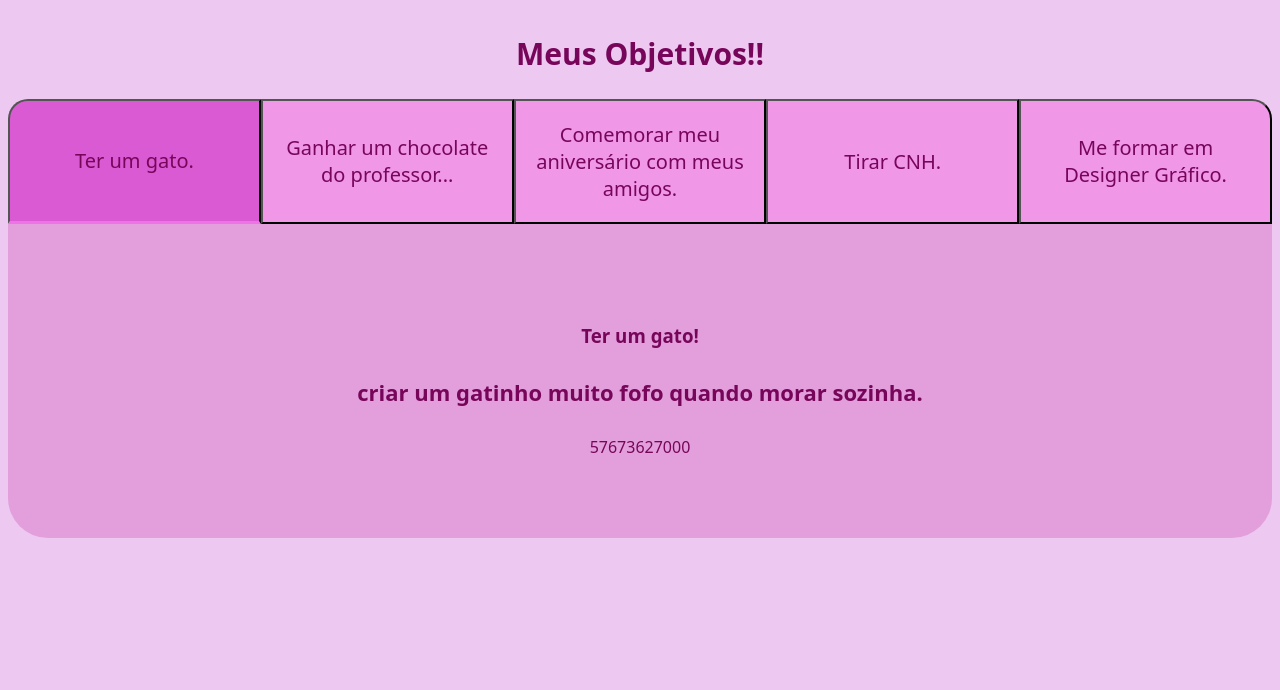
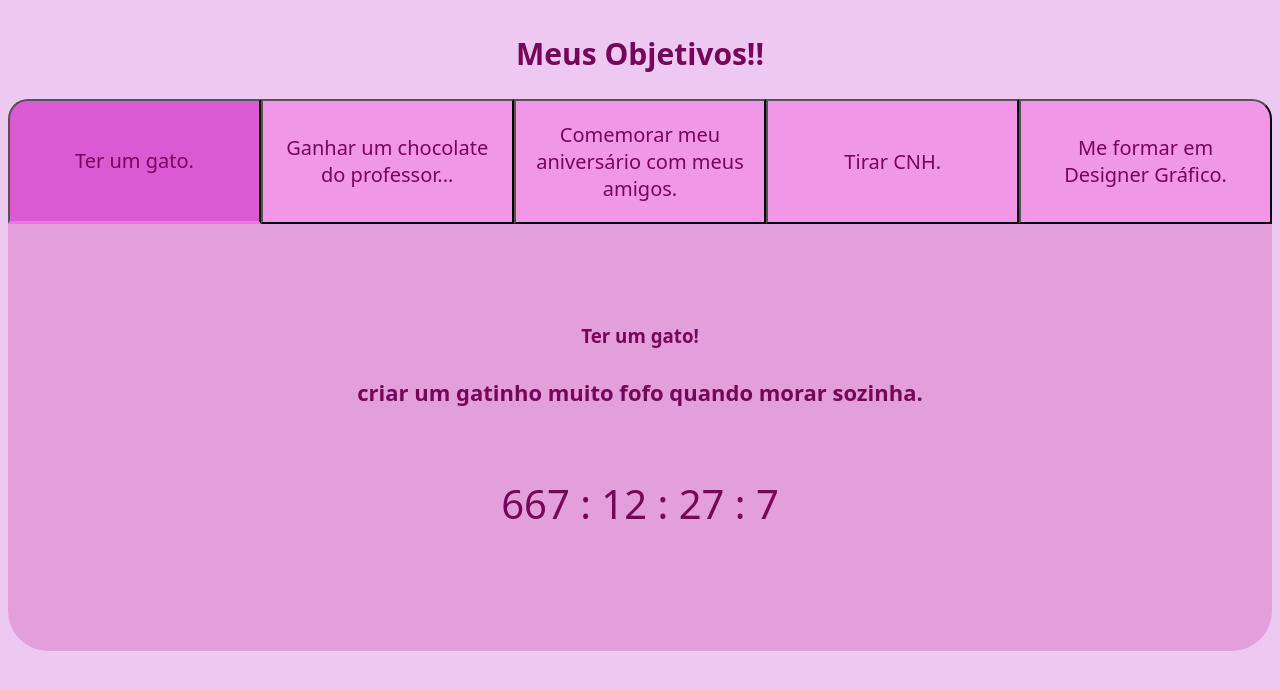
Before and after one commit to anaclarabairros/ANA-CLARA, a plain HTML site: page metas da aninha/index.Html in a window 1280 px wide. Drawn offline with Linux system fonts and the light colour scheme; a web font is replaced by a local one.

Commit message:
Add files via upload

```diff
--- a/metas da aninha/main.js
+++ b/metas da aninha/main.js
@@ -2,6 +2,10 @@ const botoes = document.querySelectorAll(".botao");
 const textos = document.querySelectorAll(".aba-conteudo");
 const contadores = document.querySelectorAll(".contador");
 const tempoObjetivo1 = new Date ("2026-03-05T00:00:00");
+const tempoObjetivo2 = new Date ("2024-12-02T00:00:00");
+const tempoObjetivo3 = new Date ("2025-03-01T00:00:00");
+const tempoObjetivo4 = new Date ("2025-03-20T00:00:00");
+const tempoObjetivo5 = new Date ("2027-09-23T00:00:00");
 const tempoAtual = new Date;
 //Declara quais elementos vão ser lidos. O script vai ler todos que tiverem a classe "botao".
 
@@ -19,4 +23,23 @@ for(let i=0;i <botoes.length;i++){
     }
 }
 
-contadores[0].textContent=tempoObjetivo1-tempoAtual;
+contadores[0].textContent= calculaTempo(tempoObjetivo1);
+contadores[1].textContent= calculaTempo(tempoObjetivo2);
+contadores[2].textContent= calculaTempo(tempoObjetivo3);
+contadores[3].textContent= calculaTempo(tempoObjetivo4);
+contadores[4].textContent= calculaTempo(tempoObjetivo5);
+
+function calculaTempo(tempoObjetivo){
+    let tempoAtual= new Date();
+    let tempoFinal= tempoObjetivo-tempoAtual;
+    let segundos= Math.floor(tempoFinal/1000);
+    let minutos= Math.floor(segundos/60);
+    let horas= Math.floor(minutos/60);
+    let dias= Math.floor(horas/24);
+
+    segundos %=60;
+    minutos %=60;
+    horas %=24;
+
+    return dias+" : "+horas+" : "+minutos+" : "+segundos+" ";
+}
--- a/metas da aninha/style.css
+++ b/metas da aninha/style.css
@@ -87,3 +87,9 @@ body{
     padding: 80px;
     border-radius: 0 0 40px 40px;
 }
+
+.contador{
+    font-size: 40px;
+    text-align: center;
+    padding: 1em;
+}
```
